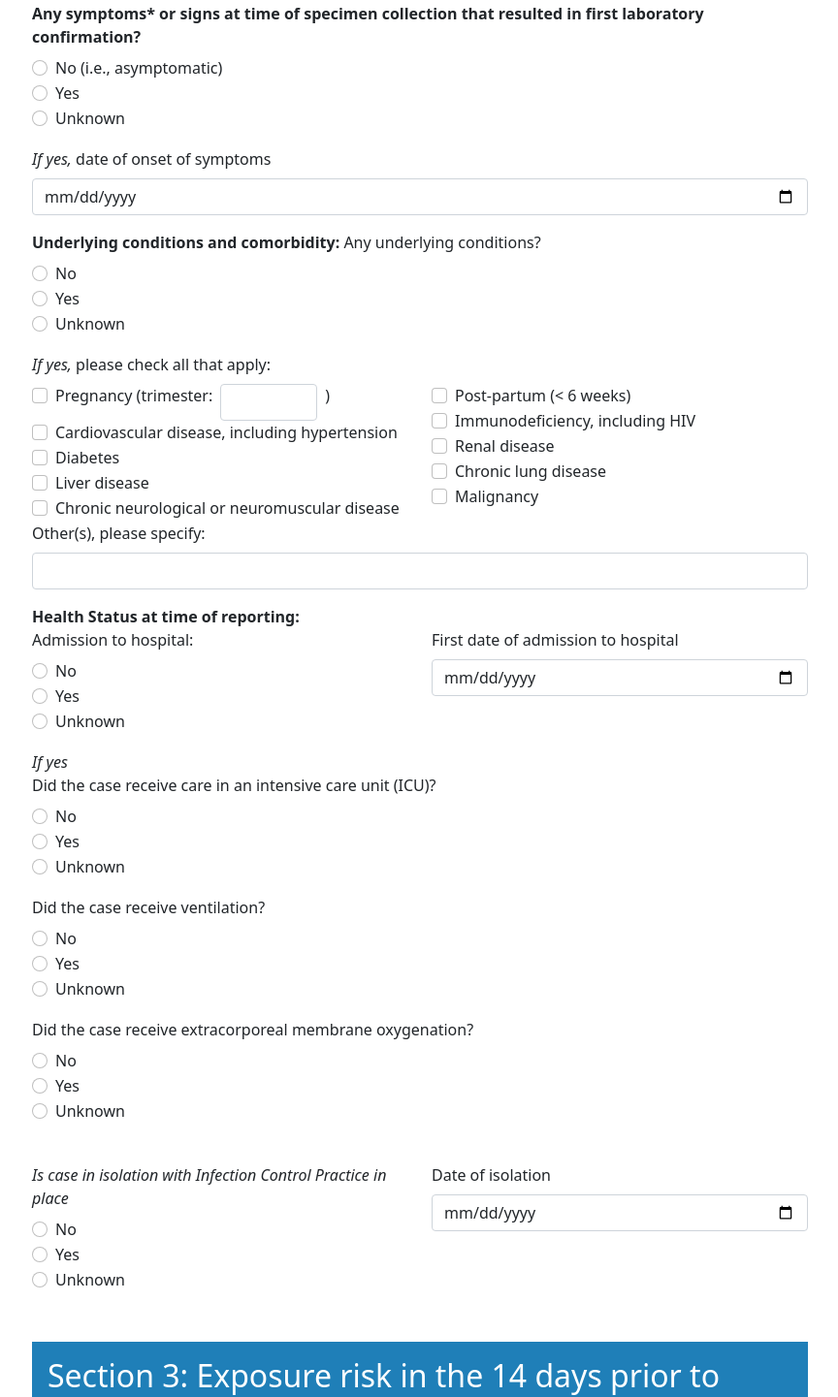
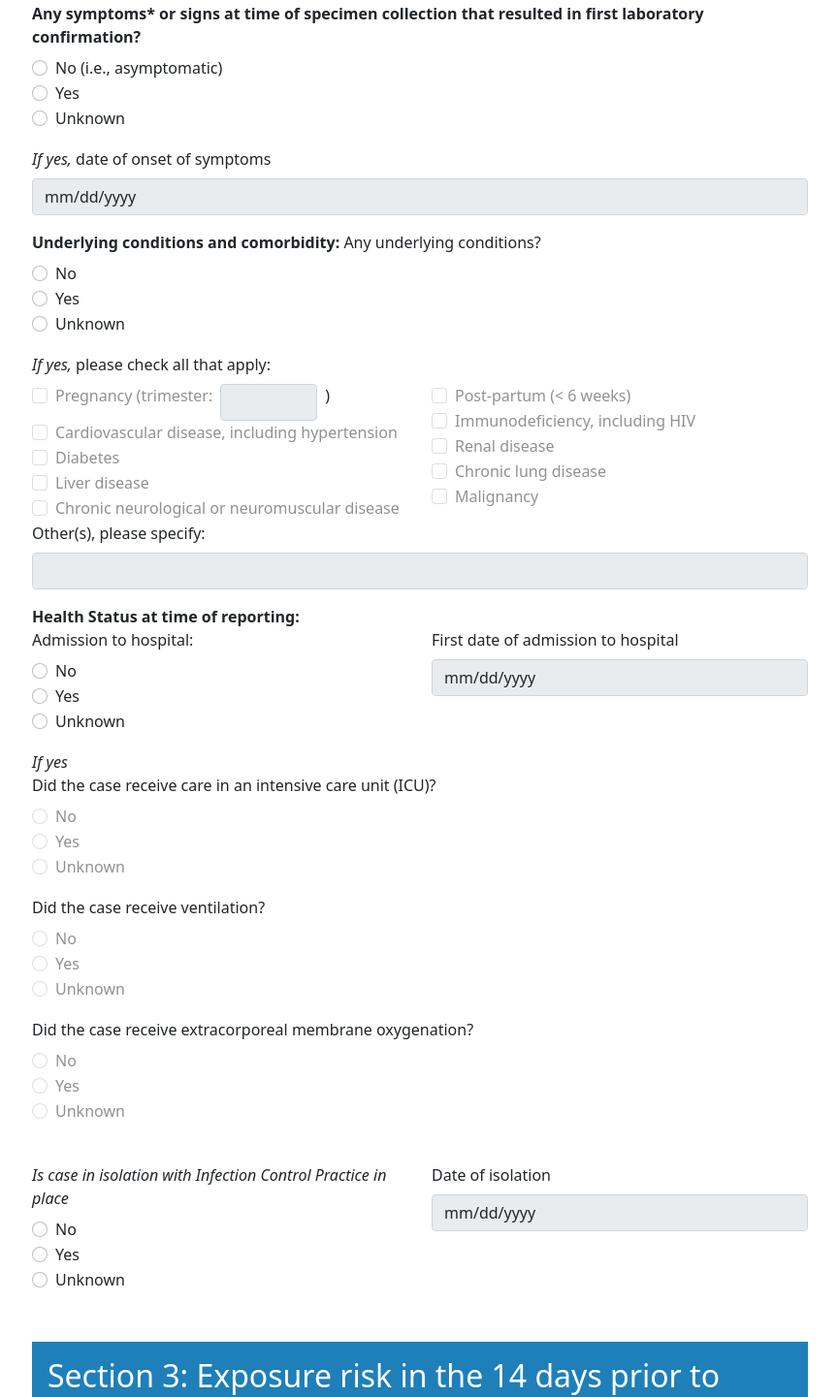
Before and after one commit to SoniaZaldana/covid19-reporting, a React (Create React App) app: page / in a window 1280 px wide. Shown: the part 1415-2856 px from the top of the page at 97% size, without its empty margins (207-1071 px from the left). Built offline with nearby package versions, Linux system fonts and the light colour scheme.

Commit message:
section2 validation

```diff
--- a/src/components/reportForm.js
+++ b/src/components/reportForm.js
@@ -25,12 +25,28 @@ class ReportForm extends Component {
                 patientSex: '',
                 patientDiagnosisCountry: '',
                 patientDiagnosisProvince: '',
-                patientResidencyCountry: ''
+                patientResidencyCountry: '',
+                clinicalDateLabTest: '',
+                clinicalSymptoms: '',
+                clinicalSymptomsDate: '',
+                clinicalUnderlyingConditions: '',
+                clinicalUnderlyingConditionsCheckAll: [],
+                // Add ConditionsWriteIn to CheckAll array onSubmit
+                clinicalUnderlyingConditionsWriteIn: '',
+                // ^^^
+                clinicalAdmission: '',
+                clinicalAdmissionDate: '',
+                clinicalAdmissionICU: '',
+                clinicalAdmissionVentilation: '',
+                clinicalAdmissionOxygenation: '',
+                clinicalAdmissionIsolation: '',
+                clinicalAdmissionIsolationDate: ''
             },
             formErrors: {
                 reportingDate: '',
                 reportingCountry: '',
                 whyTested: '',
+                whyTestedWriteIn: '',
                 uniqueCaseId: '',
                 patientAgeYears: '',
                 patientAgeMonths: '',
@@ -38,7 +54,15 @@ class ReportForm extends Component {
                 patientSex:'',
                 patientDiagnosisCountry: '',
                 patientDiagnosisProvince: '',
-                patientResidencyCountry: ''
+                patientResidencyCountry: '',
+                clinicalDateLabTest: '',
+                clinicalSymptoms: '',
+                clinicalSymptomsDate: '',
+                clinicalUnderlyingConditions: '',
+                clinicalUnderlyingConditionsWriteIn: '',
+                clinicalAdmission: '',
+                clinicalAdmissionDate: '',
+                clinicalAdmissionIsolationDate: ''
             }
         }
     }
@@ -108,8 +132,81 @@ class ReportForm extends Component {
             formErrors.patientResidencyCountry = isFieldValid(id, value).message;
         }
         // Section2: Clinical Status
-        else if (1) {
+        else if (id === 'clinicalDateLabTest') {
+            let date = convertDate(value);
+            formFields.clinicalDateLabTest = date;
 
+            formErrors.clinicalDateLabTest = isFieldValid('date', value).message;
+        } else if (id === 'clinicalSymptomsNo' || id === 'clinicalSymptomsYes' || id === 'clinicalSymptomsUnknown') {
+            formFields.clinicalSymptoms = id.toLowerCase().replace('clinicalsymptoms','');
+
+            if (formFields.clinicalSymptoms !== 'yes') {
+                formErrors.clinicalSymptomsDate = '';
+                formFields.clinicalSymptomsDate = '';
+            }
+        } else if (id === 'clinicalSymptomsDate') {
+            let date = convertDate(value);
+            formFields.clinicalSymptomsDate = date;
+
+            formErrors.clinicalSymptomsDate = isFieldValid('date', value).message;
+        } else if (id.includes('clinicalUnderlyingConditions')) {
+            // Get value of sympton type
+            let conditionValue = id.replace('clinicalUnderlyingConditions','');
+
+            // Get if any underlying conditions (radio button)
+            if (conditionValue === 'No' || conditionValue === 'Yes' || conditionValue === 'Unknown') {
+                formFields.clinicalUnderlyingConditions = conditionValue.toLowerCase();
+            }
+
+            // Checklist values
+            else {
+                if (id !== 'clinicalUnderlyingConditionsWriteIn') {
+                    // Add/remove checked fields to clinicalUnderlyingConditionsCheckAll array
+                    if (e.target.checked) {
+                        formFields.clinicalUnderlyingConditionsCheckAll.push(e.target.nextSibling.innerText);
+                    } else {
+                        formFields.clinicalUnderlyingConditionsCheckAll = formFields.clinicalUnderlyingConditionsCheckAll.filter(el => el !== e.target.nextSibling.innerText);
+                    }
+                } else {
+                    formFields.clinicalUnderlyingConditionsWriteIn = value;
+                }
+            }
+        } else if (id.includes('clinicalAdmission')) {
+            // Get value of admission type
+            let admissionValue = id.replace('clinicalAdmission','');
+
+            // Get if admitted to hospital (radio button)
+            if (admissionValue === 'No' || admissionValue === 'Yes' || admissionValue === 'Unknown') {
+                formFields.clinicalAdmission = admissionValue.toLowerCase();
+            }
+
+            // Hospital Admission Information
+            if (formFields.clinicalAdmission === 'yes') {
+
+                if (admissionValue === 'Date') {
+                    let date = convertDate(value);
+                    formFields.clinicalAdmissionDate = date;
+
+                    formErrors.clinicalAdmissionDate = isFieldValid('date', value).message;
+                } else if (admissionValue.includes('ICU')) {
+                    formFields.clinicalAdmissionICU = admissionValue.replace('ICU', '').toLowerCase();
+                } else if (admissionValue.includes('Ventilation')) {
+                    formFields.clinicalAdmissionVentilation = admissionValue.replace('Ventilation', '').toLowerCase();
+                } else if (admissionValue.includes('Oxygenation')) {
+                    formFields.clinicalAdmissionOxygenation = admissionValue.replace('Oxygenation', '').toLowerCase();
+                }
+
+            }
+
+            // Not part of clinical admission followup reponse
+            if (admissionValue === 'IsolationNo' || admissionValue === 'IsolationYes' || admissionValue === 'IsolationUnknown') {
+                formFields.clinicalAdmissionIsolation = admissionValue.replace('Isolation', '').toLowerCase();
+            } else if (admissionValue === 'IsolationDate') {
+                let date = convertDate(value);
+                formFields.clinicalAdmissionIsolationDate = date;
+
+                formErrors.clinicalAdmissionIsolationDate = isFieldValid('date', value).message;
+            }
         }
 
         this.setState({formErrors, formFields}, () => console.log(this.state));
--- a/src/components/section2.js
+++ b/src/components/section2.js
@@ -6,65 +6,83 @@ export const Section2 = ({handleChange, formFields, formErrors}) => (
   <>
     <h2 className='section-header'>Section 2: Clinical Status</h2>
     <Row className="mb-3">
-      <Form.Group as={Col} controlId="clinicalDateLabTest" md>
+      <Form.Group as={Col} controlId="clinicalDateLabTest" onChange={handleChange} md>
         <Form.Label>Date of first laboratory confirmation test:</Form.Label>
         <Form.Control type="date" />
+        {formErrors.clinicalDateLabTest.length > 0 && (
+          <Form.Text className="text-danger">{formErrors.clinicalDateLabTest}</Form.Text>
+        )}
       </Form.Group>
     </Row>
     <Row className="mb-3">
-      <Form.Group as={Col} controlId="clinicalSymptoms" md>
+      <Form.Group as={Col} controlId="clinicalSymptoms" onChange={handleChange} md>
         <Form.Label><strong>Any symptoms* or signs at time of specimen collection that resulted in first laboratory confirmation?</strong></Form.Label>
         <Form.Check
           type="radio"
           label="No (i.e., asymptomatic)"
           name="clinicalSymptoms"
           id="clinicalSymptomsNo"
+          required
         />
         <Form.Check
           type="radio"
           label="Yes"
           name="clinicalSymptoms"
           id="clinicalSymptomsYes"
+          required
         />
         <Form.Check
           type="radio"
           label="Unknown"
           name="clinicalSymptoms"
           id="clinicalSymptomsUnknown"
+          required
         />
+        {formErrors.clinicalSymptoms.length > 0 && (
+          <Form.Text className="text-danger">{formErrors.clinicalSymptoms}</Form.Text>
+        )}
       </Form.Group>
     </Row>
     <Row className="mb-3">
-      <Form.Group as={Col} controlId="clinicalSymptomsDate">
+      <Form.Group as={Col} controlId="clinicalSymptomsDate" onChange={handleChange}>
         <Form.Label><i>If yes,</i> date of onset of symptoms</Form.Label>
-        <Form.Control type="date"/>
+        <Form.Control type="date" disabled={formFields.clinicalSymptoms !== 'yes'}/>
+        {formErrors.clinicalSymptomsDate.length > 0 && (
+          <Form.Text className="text-danger">{formErrors.clinicalSymptomsDate}</Form.Text>
+        )}
       </Form.Group>
     </Row>
     <Row className="mb-3">
-      <Form.Group as={Col} controlId="clinicalUnderlyingConditions" md>
+      <Form.Group as={Col} controlId="clinicalUnderlyingConditions" onChange={handleChange} md>
         <Form.Label><strong>Underlying conditions and comorbidity:</strong> Any underlying conditions?</Form.Label>
         <Form.Check
           type="radio"
           label="No"
           name="clinicalUnderlyingConditions"
           id="clinicalUnderlyingConditionsNo"
+          required
         />
         <Form.Check
           type="radio"
           label="Yes"
           name="clinicalUnderlyingConditions"
           id="clinicalUnderlyingConditionsYes"
+          required
         />
         <Form.Check
           type="radio"
           label="Unknown"
           name="clinicalUnderlyingConditions"
           id="clinicalUnderlyingConditionsUnknown"
+          required
         />
+        {formErrors.clinicalUnderlyingConditions.length > 0 && (
+          <Form.Text className="text-danger">{formErrors.clinicalUnderlyingConditions}</Form.Text>
+        )}
       </Form.Group>
     </Row>
     <Row >
-      <Form.Group as={Col} controlId="clinicalUnderlyingConditionsCheckAll">
+      <Form.Group as={Col} controlId="clinicalUnderlyingConditionsCheckAll" onChange={handleChange}>
         <Form.Label><i>If yes,</i> please check all that apply:</Form.Label>
         <Row>
           <Col md>
@@ -74,32 +92,37 @@ export const Section2 = ({handleChange, formFields, formErrors}) => (
                 label="Pregnancy  (trimester:"
                 name="clinicalUnderlyingConditionsCheckAll"
                 id="clinicalUnderlyingConditionsPregnancy"
+                disabled={formFields.clinicalUnderlyingConditions !== 'yes'}
               />
-              <Form.Control className="pregnancy-trimester" type="text"/>)
+              <Form.Control className="pregnancy-trimester" type="text" disabled={formFields.clinicalUnderlyingConditions !== 'yes'} />)
             </div>
             <Form.Check
               type="checkbox"
               label="Cardiovascular disease, including hypertension"
               name="clinicalUnderlyingConditionsCheckAll"
               id="clinicalUnderlyingConditionsCardio"
+              disabled={formFields.clinicalUnderlyingConditions !== 'yes'}
             />
             <Form.Check
               type="checkbox"
               label="Diabetes"
               name="clinicalUnderlyingConditionsCheckAll"
               id="clinicalUnderlyingConditionsDiabetes"
+              disabled={formFields.clinicalUnderlyingConditions !== 'yes'}
             />
             <Form.Check
               type="checkbox"
               label="Liver disease"
               name="clinicalUnderlyingConditionsCheckAll"
               id="clinicalUnderlyingConditionsLiver"
+              disabled={formFields.clinicalUnderlyingConditions !== 'yes'}
             />
             <Form.Check
               type="checkbox"
               label="Chronic neurological or neuromuscular disease"
               name="clinicalUnderlyingConditionsCheckAll"
               id="clinicalUnderlyingConditionsChronicNeuro"
+              disabled={formFields.clinicalUnderlyingConditions !== 'yes'}
             />
           </Col>
           <Col md>
@@ -108,165 +131,203 @@ export const Section2 = ({handleChange, formFields, formErrors}) => (
               label="Post-partum (< 6 weeks)"
               name="clinicalUnderlyingConditionsCheckAll"
               id="clinicalUnderlyingConditionsPostPartum"
+              disabled={formFields.clinicalUnderlyingConditions !== 'yes'}
             />
             <Form.Check
               type="checkbox"
               label="Immunodeficiency, including HIV"
               name="clinicalUnderlyingConditionsCheckAll"
               id="clinicalUnderlyingConditionsHIV"
+              disabled={formFields.clinicalUnderlyingConditions !== 'yes'}
             />
             <Form.Check
               type="checkbox"
               label="Renal disease"
               name="clinicalUnderlyingConditionsCheckAll"
               id="clinicalUnderlyingConditionsRenal"
+              disabled={formFields.clinicalUnderlyingConditions !== 'yes'}
             />
             <Form.Check
               type="checkbox"
               label="Chronic lung disease"
               name="clinicalUnderlyingConditionsCheckAll"
               id="clinicalUnderlyingConditionsChronicLung"
+              disabled={formFields.clinicalUnderlyingConditions !== 'yes'}
             />
             <Form.Check
               type="checkbox"
               label="Malignancy"
               name="clinicalUnderlyingConditionsCheckAll"
               id="clinicalUnderlyingConditionsMalignancy"
+              disabled={formFields.clinicalUnderlyingConditions !== 'yes'}
             />
           </Col>
         </Row>
       </Form.Group>
     </Row>
     <Row className="mb-3">
-      <Form.Group as={Col} controlId="clinicalUnderlyingConditionsWriteIn">
+      <Form.Group as={Col} controlId="clinicalUnderlyingConditionsWriteIn" onChange={handleChange} >
         <Form.Label>Other(s), please specify:</Form.Label>
-        <Form.Control type="text"/>
+        <Form.Control type="text" disabled={formFields.clinicalUnderlyingConditions !== 'yes'}/>
       </Form.Group>
     </Row>
     <strong>Health Status at time of reporting:</strong>
     <Row className="mb-3">
-      <Form.Group as={Col} controlId="clinicalAdmission" md>
+      <Form.Group as={Col} controlId="clinicalAdmission" onChange={handleChange} md>
         <Form.Label>Admission to hospital:</Form.Label>
         <Form.Check
           type="radio"
           label="No"
           name="clinicalAdmission"
           id="clinicalAdmissionNo"
+          required
         />
         <Form.Check
           type="radio"
           label="Yes"
           name="clinicalAdmission"
           id="clinicalAdmissionYes"
+          required
         />
         <Form.Check
           type="radio"
           label="Unknown"
           name="clinicalAdmission"
           id="clinicalAdmissionUnknown"
+          required
         />
+        {formErrors.clinicalAdmission.length > 0 && (
+          <Form.Text className="text-danger">{formErrors.clinicalAdmission}</Form.Text>
+        )}
       </Form.Group>
-      <Form.Group as={Col} controlId="clinicalAdmissionDate">
+      <Form.Group as={Col} controlId="clinicalAdmissionDate" onChange={handleChange}>
         <Form.Label>First date of admission to hospital</Form.Label>
-        <Form.Control type="date"/>
+        <Form.Control type="date" disabled={formFields.clinicalAdmission !== 'yes'}/>
+        {formErrors.clinicalAdmissionDate.length > 0 && (
+          <Form.Text className="text-danger">{formErrors.clinicalAdmissionDate}</Form.Text>
+        )}
       </Form.Group>
     </Row>
     <i>If yes</i>
     <Row className="mb-3">
-      <Form.Group as={Col} controlId="clinicalAdmissionICU" md>
+      <Form.Group as={Col} controlId="clinicalAdmissionICU" onChange={handleChange} md>
         <Form.Label>Did the case receive care in an intensive care unit (ICU)? </Form.Label>
         <Form.Check
           type="radio"
           label="No"
           name="clinicalAdmissionICU"
           id="clinicalAdmissionICUNo"
+          disabled={formFields.clinicalAdmission !== 'yes'}
+          required
         />
         <Form.Check
           type="radio"
           label="Yes"
           name="clinicalAdmissionICU"
           id="clinicalAdmissionICUYes"
+          disabled={formFields.clinicalAdmission !== 'yes'}
+          required
         />
         <Form.Check
           type="radio"
           label="Unknown"
           name="clinicalAdmissionICU"
           id="clinicalAdmissionICUUnknown"
+          disabled={formFields.clinicalAdmission !== 'yes'}
+          required
         />
       </Form.Group>
     </Row>
     <Row className="mb-3">
-      <Form.Group as={Col} controlId="clinicalAdmissionVentilation" md>
+      <Form.Group as={Col} controlId="clinicalAdmissionVentilation" onChange={handleChange} md>
         <Form.Label>Did the case receive ventilation? </Form.Label>
         <Form.Check
           type="radio"
           label="No"
           name="clinicalAdmissionVentilation"
           id="clinicalAdmissionVentilationNo"
+          disabled={formFields.clinicalAdmission !== 'yes'}
+          required
         />
         <Form.Check
           type="radio"
           label="Yes"
           name="clinicalAdmissionVentilation"
           id="clinicalAdmissionVentilationYes"
+          disabled={formFields.clinicalAdmission !== 'yes'}
+          required
         />
         <Form.Check
           type="radio"
           label="Unknown"
           name="clinicalAdmissionVentilation"
           id="clinicalAdmissionVentilationUnknown"
+          disabled={formFields.clinicalAdmission !== 'yes'}
+          required
         />
       </Form.Group>
     </Row>
     <Row className="mb-3">
-      <Form.Group as={Col} controlId="clinicalAdmissionOxygenation" md>
+      <Form.Group as={Col} controlId="clinicalAdmissionOxygenation" onChange={handleChange} md>
         <Form.Label>Did the case receive extracorporeal membrane oxygenation? </Form.Label>
         <Form.Check
           type="radio"
           label="No"
           name="clinicalAdmissionOxygenation"
           id="clinicalAdmissionOxygenationNo"
+          disabled={formFields.clinicalAdmission !== 'yes'}
+          required
         />
         <Form.Check
           type="radio"
           label="Yes"
           name="clinicalAdmissionOxygenation"
           id="clinicalAdmissionOxygenationYes"
+          disabled={formFields.clinicalAdmission !== 'yes'}
+          required
         />
         <Form.Check
           type="radio"
           label="Unknown"
           name="clinicalAdmissionOxygenation"
           id="clinicalAdmissionOxygenationUnknown"
+          disabled={formFields.clinicalAdmission !== 'yes'}
+          required
         />
       </Form.Group>
     </Row>
     <br/>
     <Row className="mb-3">
-      <Form.Group as={Col} controlId="clinicalAdmissionIsolation" md>
+      <Form.Group as={Col} controlId="clinicalAdmissionIsolation" onChange={handleChange} md>
         <Form.Label><i>Is case in isolation with Infection Control Practice in place</i> </Form.Label>
         <Form.Check
           type="radio"
           label="No"
           name="clinicalAdmissionIsolation"
           id="clinicalAdmissionIsolationNo"
+          required
         />
         <Form.Check
           type="radio"
           label="Yes"
           name="clinicalAdmissionIsolation"
           id="clinicalAdmissionIsolationYes"
+          required
         />
         <Form.Check
           type="radio"
           label="Unknown"
           name="clinicalAdmissionIsolation"
           id="clinicalAdmissionIsolationUnknown"
+          required
         />
       </Form.Group>
-      <Form.Group as={Col} controlId="clinicalAdmissionIsolationDate">
+      <Form.Group as={Col} controlId="clinicalAdmissionIsolationDate" onChange={handleChange} >
         <Form.Label>Date of isolation</Form.Label>
-        <Form.Control type="date"/>
+        <Form.Control type="date" disabled={formFields.clinicalAdmissionIsolation !== 'yes'}/>
+        {formErrors.clinicalAdmissionIsolationDate.length > 0 && (
+          <Form.Text className="text-danger">{formErrors.clinicalAdmissionIsolationDate}</Form.Text>
+        )}
       </Form.Group>
     </Row>
 
```
